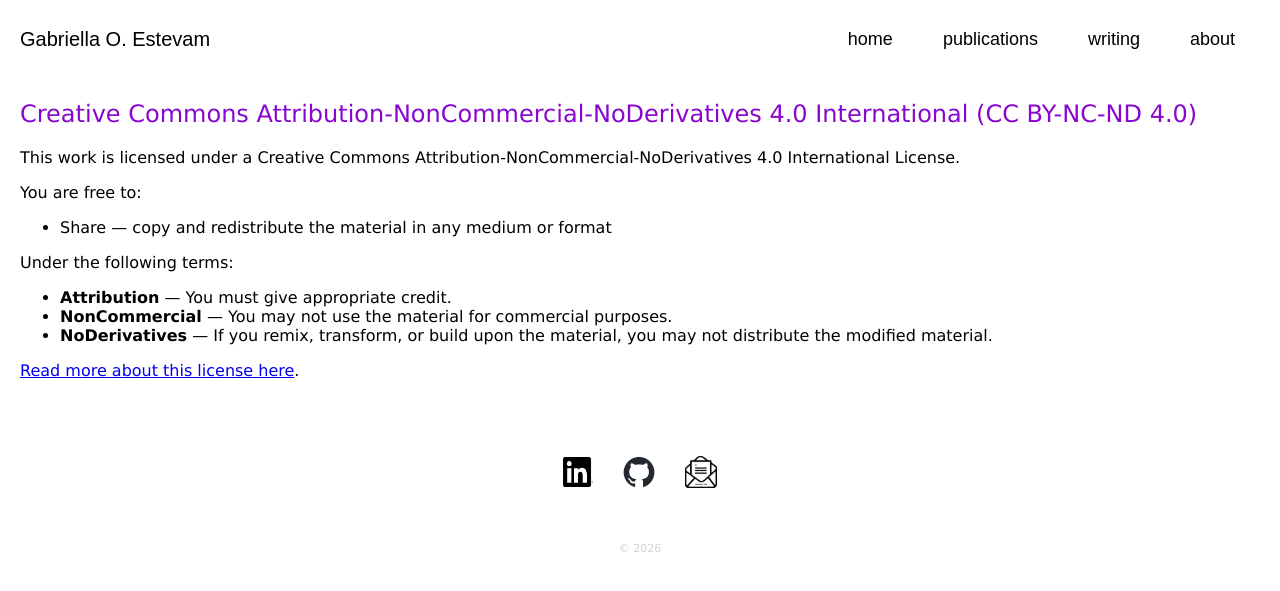
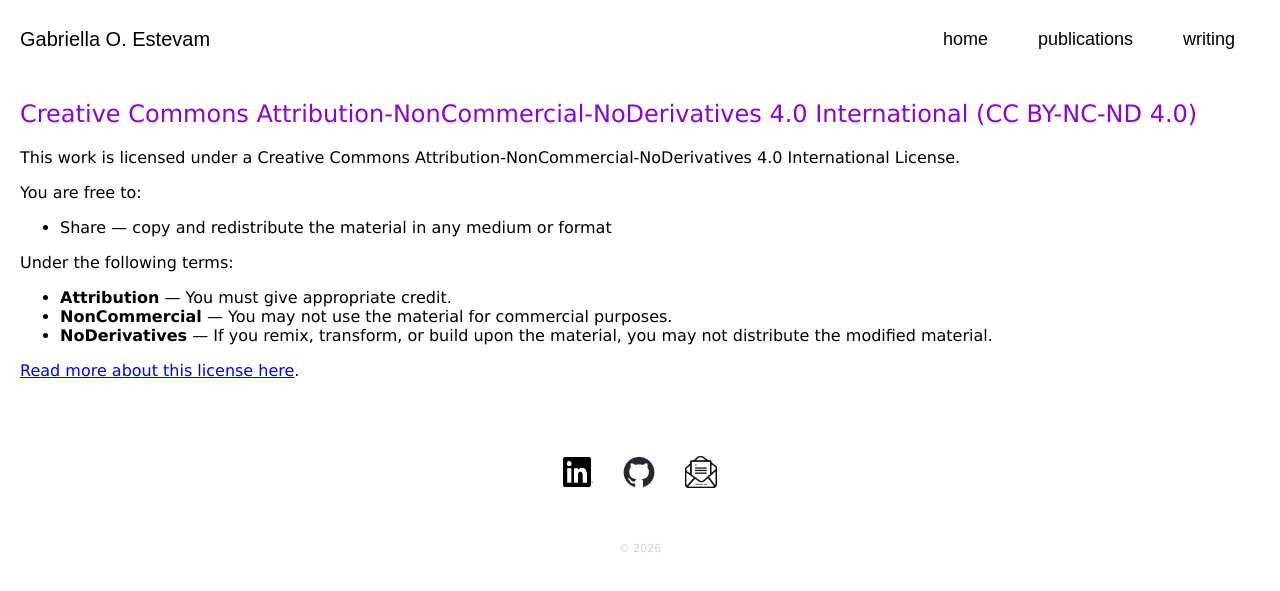
Before and after one commit to gestevam/gestevam.github.io, a Jekyll site: the page built from CONTENT_LICENSE.md, in a window 1280 px wide. Shown: the top 591 px of the page. Built offline with Jekyll 4.4.1, drawn with Linux system fonts in a browser that asks for light colours; our own code applies the rules of GitHub Pages for plain Markdown files.

Commit message:
Update default.html

```diff
--- a/_layouts/default.html
+++ b/_layouts/default.html
@@ -16,10 +16,9 @@
   "@type": "Person",
   "name": "Gabriella Estevam",
   "url": "https://gestevam.github.io",
-  "jobTitle": "scientist",
+  "jobTitle": "Scientist",
   "sameAs": [
     "https://github.com/gestevam",
-    "https://scholar.google.com/citations?hl=en&user=qqv8I40AAAAJ",
     "https://linkedin.com/in/gestevam"
   ]
 }
@@ -97,8 +96,12 @@
     }
   </style>
 </head>
-<body class="{{ page.body_class | default: 'default-class' }} {% if page.title == 'writing' %}writing-page{% endif %}">
 
+<body class="
+  {{ page.body_class | default: 'default-class' }}
+  {% if page.group %}{{ page.group }}-page{% endif %}
+  {% if page.title == 'writing' %}writing-page{% endif %}
+">
   <!-- navbar -->
   <nav class="navbar">
     <div class="nav-left">
@@ -109,7 +112,6 @@
       <li><a href="/" class="{% if page.url == '/' %}active{% endif %}">home</a></li>
       <li><a href="/publications/" class="{% if page.url contains '/publications/' %}active{% endif %}">publications</a></li>
       <li><a href="/writing/" class="{% if page.url contains '/writing/' %}active{% endif %}">writing</a></li>
-      <li><a href="/about/" class="{% if page.url contains '/about/' %}active{% endif %}">about</a></li>
     </ul>
   </nav>
 
```
